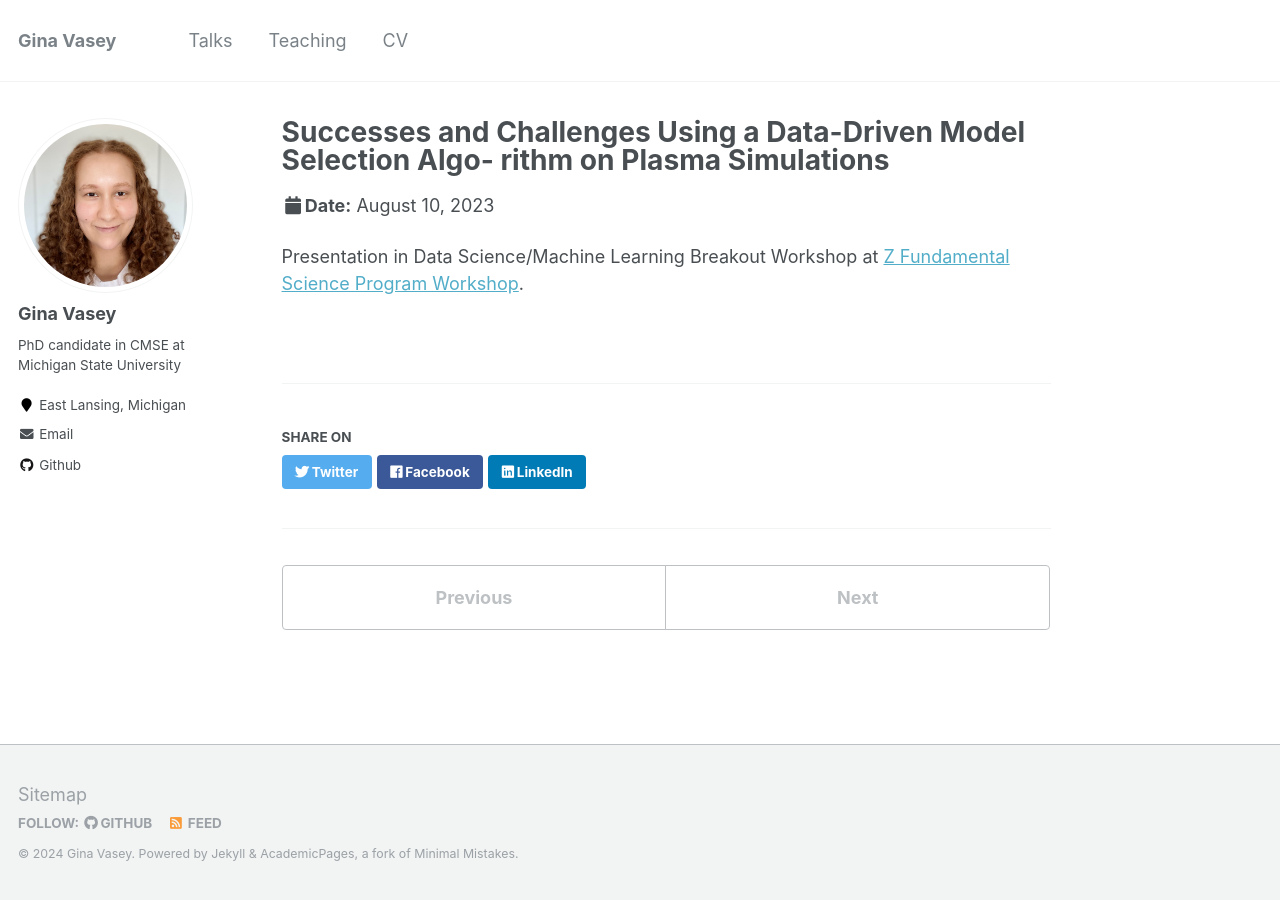
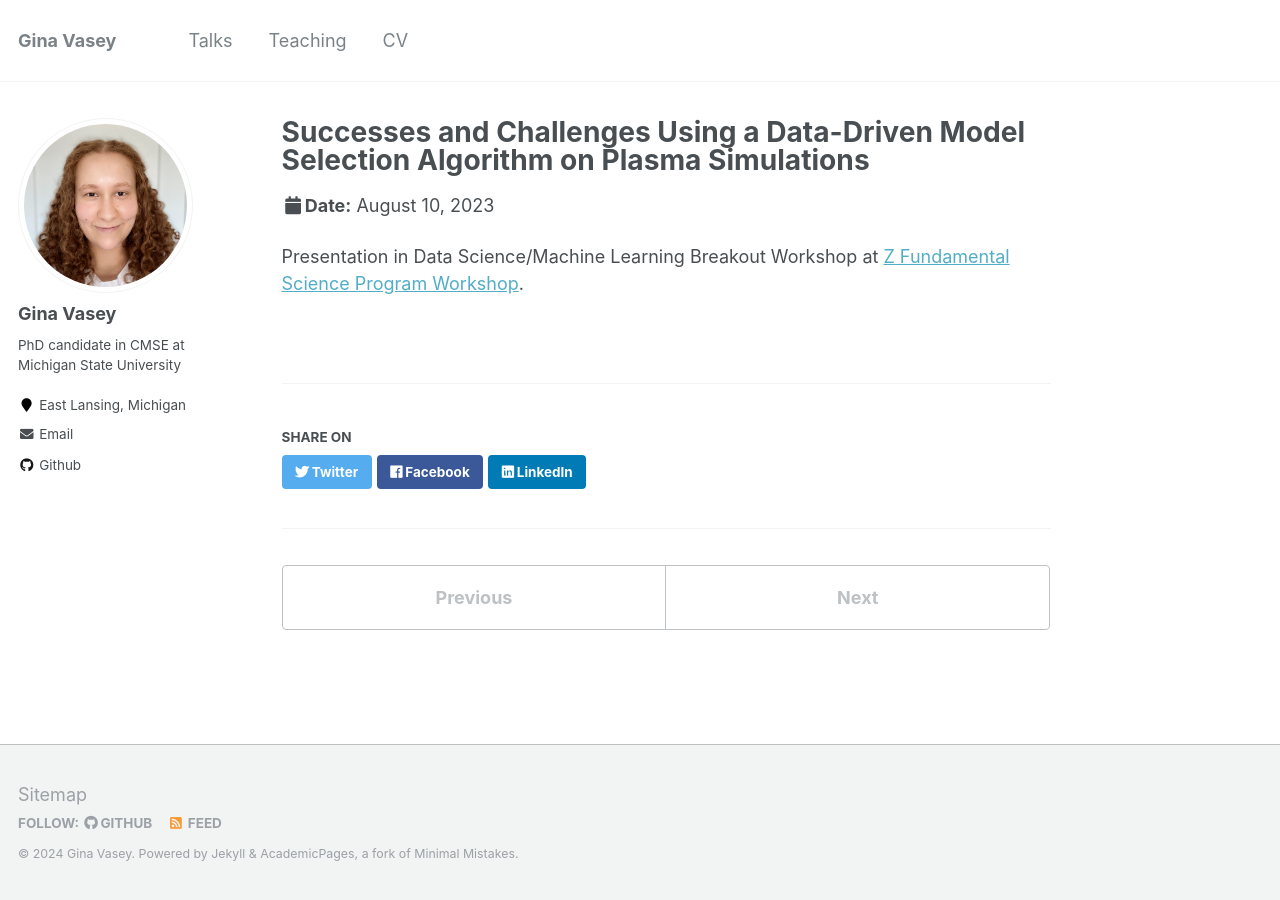
Before and after one commit to vaseygin/vaseygin.github.io, a Jekyll site: the page built from _talks/2023_ZFSW.md, in a window 1280 px wide. Built offline with Jekyll 4.4.1, drawn with Linux system fonts in a browser that asks for light colours.

Commit message:
titles and date

```diff
--- a/_talks/2023_ZFSW.md
+++ b/_talks/2023_ZFSW.md
@@ -1,6 +1,5 @@
 ---
-title: "Successes and Challenges Using a Data-Driven Model Selection Algo-
-rithm on Plasma Simulations"
+title: "Successes and Challenges Using a Data-Driven Model Selection Algorithm on Plasma Simulations"
 collection: talks
 type: "Presentation"
 permalink: /talks/2023_ZFSW
```
Also changed, not shown: _talks/2023_DZP.md (+2 -3 lines).
